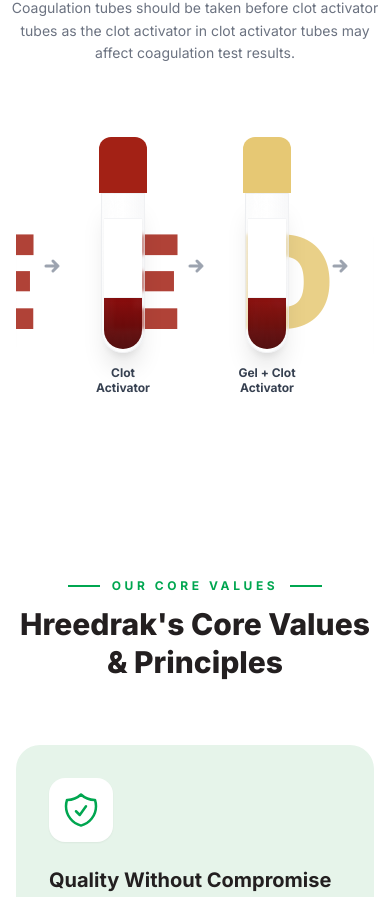
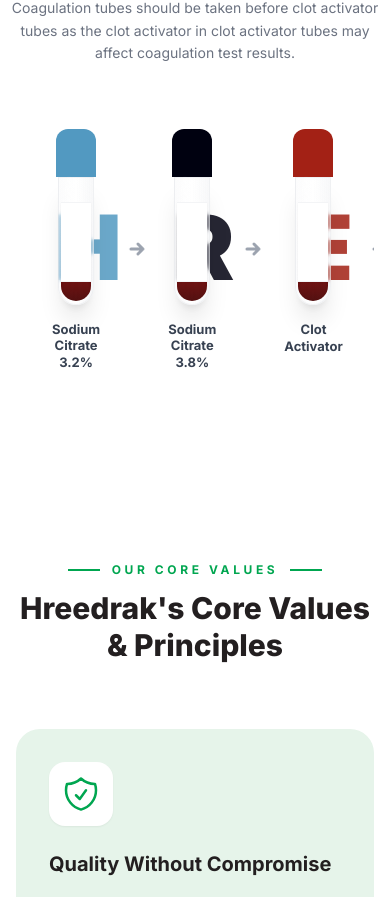
Before and after one commit to Divyadarshan007/hreedrak, a React (Vite) app: page / in a window 390 px wide. Shown: the part 6358-7255 px from the top of the page. Built offline with nearby package versions, Linux system fonts and the light colour scheme.

Commit message:
feat: add OrderOfDraw component with animated blood collection tube sequence

```diff
--- a/src/components/OrderOfDraw/OrderOfDraw.jsx
+++ b/src/components/OrderOfDraw/OrderOfDraw.jsx
@@ -38,12 +38,12 @@
 
         <div className="relative w-full px-4 md:px-6">
           {/* Scrollable container for mobile, wrapped for desktop */}
-          <div className="flex items-center justify-center gap-y-12 gap-x-2 md:gap-x-4 flex-nowrap md:flex-wrap overflow-x-auto md:overflow-x-visible pb-8 md:pb-0 no-scrollbar scroll-smooth relative z-10">
+          <div className="flex items-center justify-start md:justify-center gap-y-12 gap-x-1 md:gap-x-4 flex-nowrap overflow-x-auto pb-12 md:pb-0 no-scrollbar scroll-smooth relative z-10 px-4">
             {tubes.map((tube, index) => (
               <div key={index} className="flex items-center flex-nowrap relative">
                 {/* Watermark Letter */}
                 <span
-                  className={`absolute left-1/2 top-28 -translate-y-1/3 text-[130px] font-black select-none pointer-events-none z-0 ${watermarkText[index] === 'K' ? 'translate-x-[-10%]' : '-translate-x-1/2'}`}
+                  className={`absolute left-1/2 top-24 md:top-28 -translate-y-1/3 text-[90px] md:text-[130px] font-black select-none pointer-events-none z-0 ${watermarkText[index] === 'K' ? 'translate-x-[-10%]' : '-translate-x-1/2'}`}
                   style={{ color: tube.color, opacity: 0.85 }}
                 >
                   {watermarkText[index]}
@@ -54,7 +54,7 @@
                   <div className="relative group cursor-help transition-transform duration-300 hover:scale-105">
                     {/* Tube Cap */}
                     <div
-                      className="w-12 h-14 rounded-t-xl mb-0 relative overflow-hidden"
+                      className="w-10 md:w-12 h-12 md:h-14 rounded-t-xl mb-0 relative overflow-hidden"
                       style={{
                         background: tube.color
                       }}
@@ -62,7 +62,7 @@
                     </div>
 
                     {/* Tube Body */}
-                    <div className="w-11 h-40 bg-gradient-to-r from-gray-100/40 via-white/20 to-gray-200/40 border border-gray-200/50 rounded-b-3xl mx-auto shadow-xl relative flex flex-col justify-end p-0.5 backdrop-blur-[2px]">
+                    <div className="w-9 md:w-11 h-32 md:h-40 bg-gradient-to-r from-gray-100/40 via-white/20 to-gray-200/40 border border-gray-200/50 rounded-b-3xl mx-auto shadow-xl relative flex flex-col justify-end p-0.5 backdrop-blur-[2px]">
                       {/* Glass Shine */}
                       <div className="absolute inset-0 w-full h-full bg-gradient-to-b from-white/30 to-transparent pointer-events-none rounded-b-3xl"></div>
                       <div className="absolute top-0 left-2 w-1 h-[90%] bg-white/40 blur-[1px] rounded-full"></div>
@@ -75,8 +75,8 @@
                     </div>
                   </div>
                   {/* Tube Name Below */}
-                  <div className="mt-3 w-16 text-center relative z-10">
-                    <p className="text-[12px] font-bold leading-tight break-words text-gray-700">
+                  <div className="mt-4 text-center relative z-10 min-h-[3rem] flex items-start justify-center">
+                    <p className="text-[13px] md:text-[17px] font-bold leading-tight text-gray-700 max-w-[90px] md:max-w-[120px]">
                       {tube.name}
                     </p>
                   </div>
@@ -85,7 +85,7 @@
 
                 {/* Animated Arrow */}
                 {index < tubes.length - 1 && (
-                  <div className="flex items-center justify-center w-10 md:w-16 h-full relative z-10">
+                  <div className="flex items-center justify-center w-8 md:w-16 h-full relative z-10">
                     <svg
                       className="w-6 h-6 text-gray-400 animate-slide-right"
                       fill="none"
```
